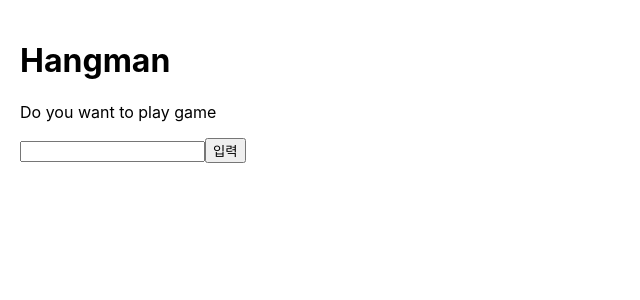
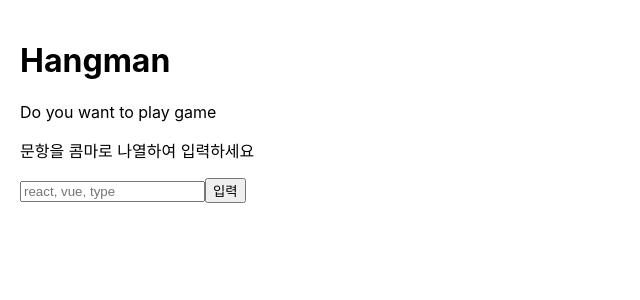
Before and after one commit to alikerock/hangman_react, a React (Create React App) app: page /admin in a window 1280 px wide. Shown: the top 300 px of the page, without its empty margins (0-640 px from the left). Built offline with nearby package versions, Linux system fonts and the light colour scheme.

Commit message:
Update SetWord.js
여러단어 입력, 스테이지 구성

```diff
--- a/src/SetWord.js
+++ b/src/SetWord.js
@@ -1,12 +1,15 @@
 import React from 'react';
 
-let SetWord = ()=>{
-  return(
-    <form onSubmit={(e)=>{
+let SetWord = () => {
+  return (
+    <form onSubmit={(e) => {
       e.preventDefault();
-      window.localStorage.setItem('scretWord', e.target.word.value);
+      let wordArr = e.target.word.value.split(',');
+      let wordArrSTR = JSON.stringify(wordArr);
+      window.localStorage.setItem('scretWord', wordArrSTR);
     }}>
-      <input type="text" name="word"/>
+      <p>문항을 콤마로 나열하여 입력하세요</p>
+      <input type="text" name="word" placeholder='react, vue, type' />
       <button type="submit">입력</button>
     </form>
   )
```
